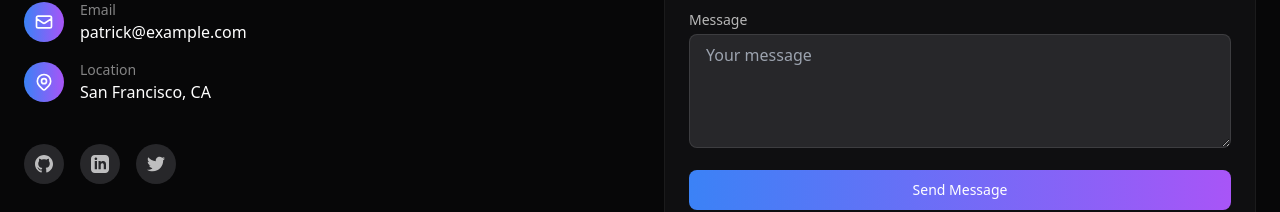
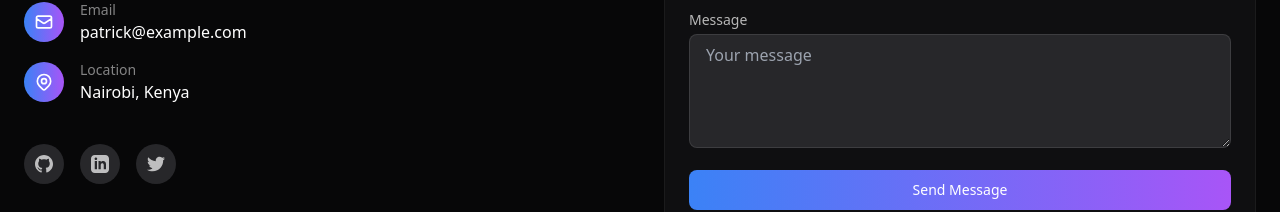
Before and after one commit to koskei-kipkoech/Personal-Portfolio, a Next.js app: page / in a window 1280 px wide. Shown: the part 8237-8449 px from the top of the page. Built offline with nearby package versions, Linux system fonts and the light colour scheme.

Commit message:
Updates location

```diff
--- a/components/contact.tsx
+++ b/components/contact.tsx
@@ -109,7 +109,7 @@ function Contact() {
                 </div>
                 <div>
                   <p className="text-sm text-white/50">Location</p>
-                  <p className="text-white">San Francisco, CA</p>
+                  <p className="text-white">Nairobi, Kenya</p>
                 </div>
               </div>
             </div>
```
